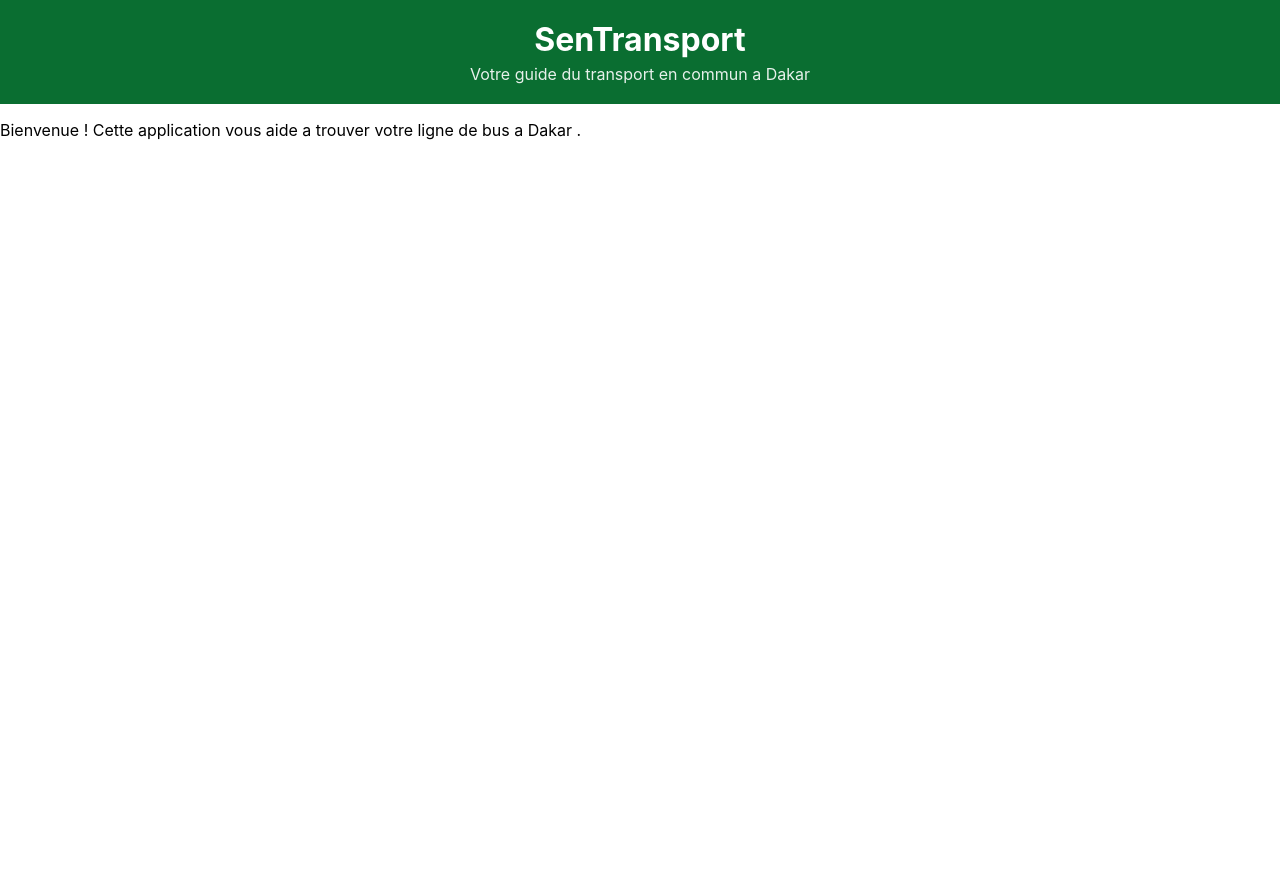
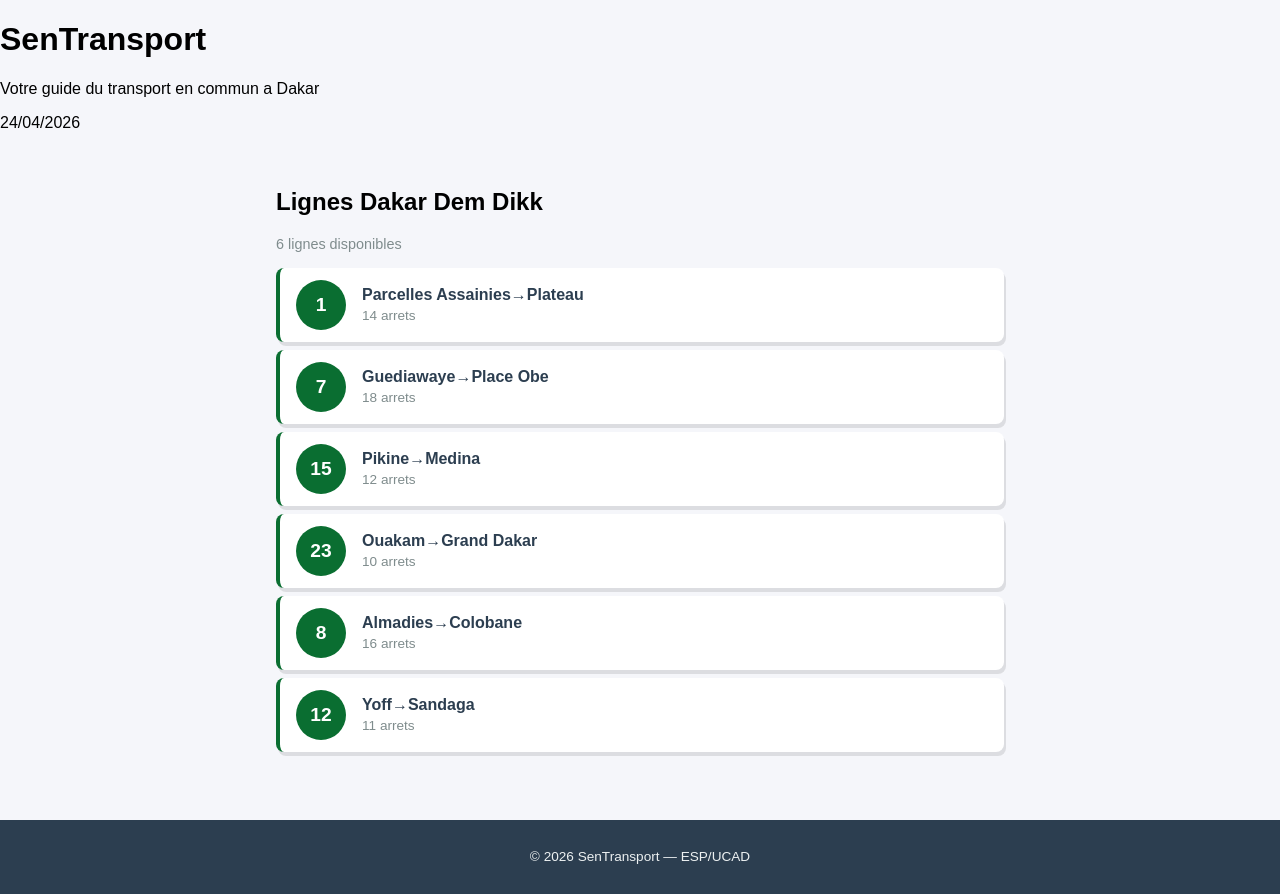
Before and after one commit to aissatouthiam1-hue/sentransport, a React (Create React App) app: page / in a window 1280 px wide. Before the commit the page ends 800 px from the top, so only its background shows below. Built offline with nearby package versions, Linux system fonts and the light colour scheme.

Commit message:
lab 2:composants statiques ligneBus et listeLignes

```diff
--- a/src/App.css
+++ b/src/App.css
@@ -1,17 +1,20 @@
 .App {
-
-font-family : Arial , sans - serif ;
-
-min-height: 100 vh ;
-
+font-family:Arial,sans-serif;
+min-height:100vh;
+background-color:#f5f6fa;
+display:flex;
+flex-direction:column;
 }
-
 .contenu {
-
-padding:20 px ;
-
-max-width:800 px ;
-
-margin:0 auto ;
-
+padding:20px;
+max-width:800px;
+margin :0 auto;
+width:100%;
+box-sizing:border-box;
+flex:1;
 }
+@media (max-width : 600px){
+.contenu {
+padding:12px ;
+}
+}
--- a/src/App.js
+++ b/src/App.js
@@ -1,26 +1,32 @@
 import './App.css';
 import Header from './header';
+import ListeLignes from './listeLignes';
+import LigneBus from './ligneBus';
+import Footer from './footer';
+function App () {
+const lignes=[
+{id:1, numero:"1",depart:"Parcelles Assainies",
+arrivee:"Plateau",arrets:14},
+{id :2,numero:"7", depart:"Guediawaye",
+arrivee :"Place Obe",arrets:18},
+{id:3,numero:"15",depart:"Pikine",
+arrivee:"Medina",arrets:12},
 
-function App() {
-
+{id: 4,numero:"23",depart:"Ouakam",
+arrivee:"Grand Dakar",arrets:10},
+{id:5,numero:"8",depart:"Almadies",
+arrivee :"Colobane",arrets:16},
+{id:6,numero:"12",depart:"Yoff",
+arrivee:"Sandaga",arrets:11},
+];
 return (
-
-< div className = " App " >
-
-< Header/>
-
-<main className = "contenu" >
-
-<p> Bienvenue ! Cette application vous aide a trouver
-
-votre ligne de bus a Dakar . </p>
-
+< div className="App">
+<Header/>
+< main className="contenu">
+<ListeLignes lignes = {lignes}/>
 </main>
-
+<Footer/>
 </div>
-
-) ;
-
+);
 }
-
 export default App ;
--- /dev/null
+++ b/src/footer.css
@@ -0,0 +1,8 @@
+.footer {
+background-color: #2c3e50;
+color: #ecf0f1;
+text-align: center;
+padding: 16px;
+margin-top: 40px;
+font-size: 0.85rem;
+}
--- /dev/null
+++ b/src/footer.js
@@ -0,0 +1,11 @@
+import './footer.css';
+
+function footer() {
+return (
+<footer className="footer">
+<p>&copy; 2026 SenTransport &mdash; ESP/UCAD</p>
+</footer>
+);
+}
+
+export default footer;
--- a/src/header.css
+++ b/src/header.css
@@ -2,7 +2,7 @@
 
 background-color:#0a6e31 ;
 
-color:white;
+color:red;
 
 padding: 20px ;
 
--- a/src/header.js
+++ b/src/header.js
@@ -1,21 +1,20 @@
 import './header.css';
-function header(){
-    return(
 
-    <header className="header">
+function header() {
+// On crée la variable pour la date
+const date = new Date().toLocaleDateString('fr-FR');
 
-< h1 className="header-titre" > SenTransport </h1>
+return (
+<header>
+<h1>SenTransport</h1>
 
-<p className="header-soustitre">
-
+<p>
 Votre guide du transport en commun a Dakar
-
 </p>
 
+<p>{date}</p>
 </header>
-
- ) ;
-
+);
 }
 
 export default header;
--- /dev/null
+++ b/src/ligneBus.css
@@ -0,0 +1,44 @@
+.ligne-bus{
+display:flex;
+align-items:center;
+padding:12px 16px;
+margin:8px 0;
+background-color:#ffffff;
+border-radius:8px;
+border-left:4px solid #0a6e31 ;
+box-shadow : 2px 4px rgba(0,0,0,0.1);
+cursor:pointer;
+transition:transform 0.2s, box-shadow 0.2s;
+.ligne-bus:hover{
+transform:translateX(4px);
+box-shadow:0 4px 8px rgba(0,0,0,0.15);
+}
+.ligne-numero {
+background-color:#0a6e31;
+color:white;
+font-weight:bold;
+font-size:1.2rem ;
+width:50px;
+height:50px;
+border-radius:50%;
+display:flex;
+align-items:center;
+justify-content:center;
+margin-right:16px;
+flex-shrink:0;
+}
+.ligne-info{
+display:flex;
+flex-direction:column;
+}
+.ligne-trajet{
+font-size:1rem;
+font-weight:600;
+color:#2c3e50;
+}
+.ligne-arrets{
+font-size:0.85rem;
+color:#7f8c8d;
+margin-top:4px ;
+}
+ }
--- /dev/null
+++ b/src/ligneBus.js
@@ -0,0 +1,16 @@
+import './ligneBus.css';
+function ligneBus ({numero,depart,arrivee,arrets})
+ {
+return (
+<div className = "ligne-bus">
+<div className = "ligne-numero">{numero}</div>
+<div className = "ligne-info">
+<span className = "ligne-trajet">
+{depart}&rarr;{arrivee}
+</span>
+<span className = "ligne-arrets" >{arrets} arrets </span>
+</div >
+</div >
+) ;
+}
+export default ligneBus ;
--- /dev/null
+++ b/src/listeLignes.css
@@ -0,0 +1,14 @@
+.liste-lignes{
+padding : 0 16px ;
+}
+ liste-titre {
+color :#2c3e50;
+font-size :1.4rem;
+margin-bottom:4px;
+}
+.liste-description{
+color:#7f8c8d ;
+font-size: 0.9rem ;
+margin-top:0;
+margin-bottom:16px;
+ }
--- /dev/null
+++ b/src/listeLignes.js
@@ -0,0 +1,22 @@
+import LigneBus from './ligneBus';
+import './listeLignes.css';
+function listeLignes ({lignes}){
+return (
+< div className = "liste-lignes">
+< h2 className="liste-titre">Lignes Dakar Dem Dikk</h2>
+<p className="liste-description">
+{lignes.length} lignes disponibles
+</p>
+{lignes.map(ligne => (
+<LigneBus
+key={ligne.id}
+numero ={ligne.numero}
+depart ={ligne.depart}
+arrivee ={ligne.arrivee}
+arrets={ligne.arrets}
+/>
+))}
+</div>
+);
+}
+export default listeLignes;
```
Also changed, not shown: src/statistique.css (added, +9 -0 lines), src/statistique.js (added, +11 -0 lines).
